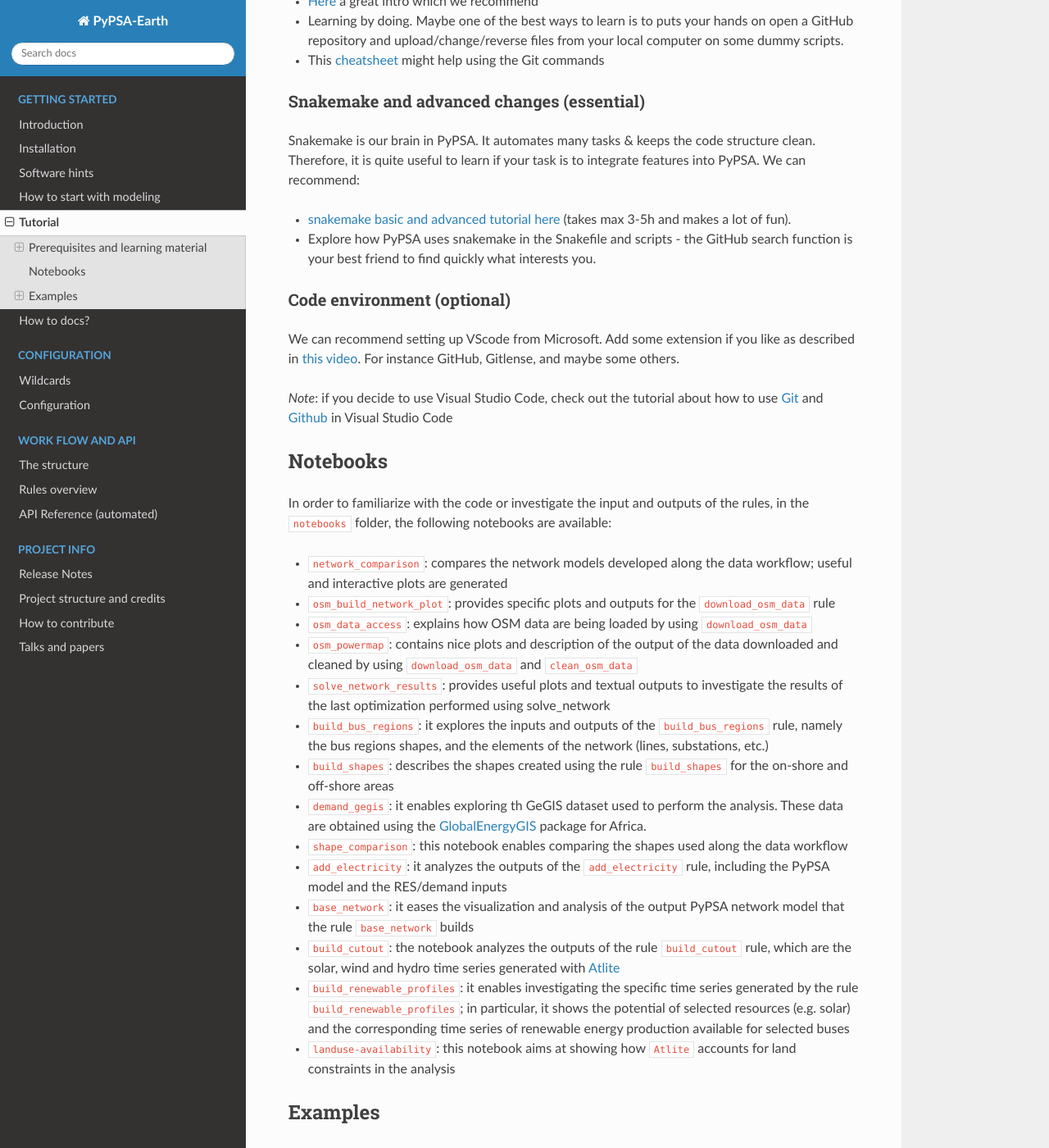
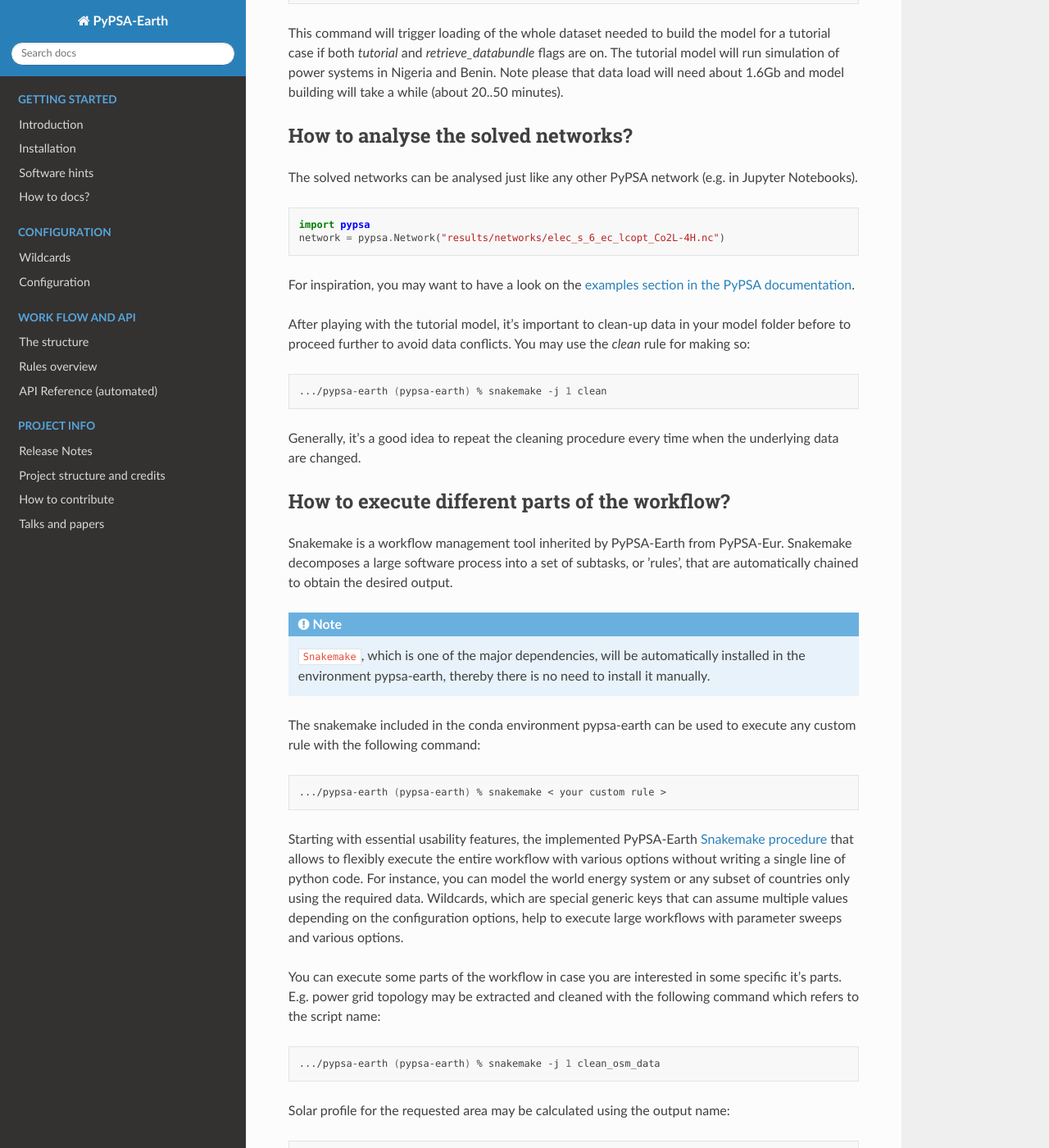
Before and after one commit to pypsa-meets-earth/pypsa-earth, a Sphinx documentation site: the page built from doc/tutorial.rst, in a window 1280 px wide and 1400 px high, scrolled down 1048 px. Shown: the whole window at 82% size. Built offline with Sphinx 7.4.7 and the Read the Docs theme 2.0.0, drawn with Linux system fonts in a browser that asks for light colours; pages that are not in the unit, such as notebooks, are missing from menus; the version number could not be read and is left out; some of the changed text lies outside the part shown.

Commit message:
Rename quick_start

```diff
--- a/doc/index.rst
+++ b/doc/index.rst
@@ -112,7 +112,6 @@
 * :doc:`introduction`
 * :doc:`installation`
 * :doc:`software_hints`
-* :doc:`quick_start`
 * :doc:`tutorial`
 
 .. toctree::
--- a/doc/quick_start.rst
+++ /dev/null
@@ -1,92 +0,0 @@
-..
-  SPDX-FileCopyrightText: 2021 The PyPSA meets Earth authors
-
-  SPDX-License-Identifier: CC-BY-4.0
-
-.. _quick_start:
-
-
-##########################################
-How to start with modeling
-##########################################
-
-The installation procedure installs PyPSA-Earth model with all the software dependencies needed to build and run it. To properly model any region of the Earth, PyPSA-Earth needs to download and fetch different datasets. This section explains how to perform this data management.
-
-Build the tutorial model
-------------------------------
-
-A tutorial data kit was developed to facilitate exploring the model. You can use it by using the tutorial configuration file `config.tutorial.yaml` (placed in the project folder `pypsa-earth`). To do that, you may want to do a reserve copy of your current configuration file and then overwrite it by a tutorial configuration:
-
-.. code:: bash
-
-    .../pypsa-earth (pypsa-earth) % cp config.tutorial.yaml config.yaml
-
-
-In the configuration file `config.yaml` there is a flag `retrieve_databundle` which triggers data loading and a `tutorial` flag which determines that the loaded data belong to the light tutorial kit:
-
-.. code:: yaml
-
-    tutorial: true
-    ...
-    retrieve_databundle: true
-
-It's recommended to set `retrieve_databundle: true` when building the model first time to download all the common data files needed. When the first run is completed and all the necessary data extracted, it may be a good idea to set `retrieve_databundle: false` to avoid data loss.
-
-How to run the model?
-------------------------------
-
-After configuration set-up, you just need run the modeling workflow with the following command:
-
-.. code:: bash
-
-    .../pypsa-earth (pypsa-earth) % snakemake -j 1 solve_all_networks
-
-.. TODO Explain settings of the tutorial case
-
-This command will trigger loading of the whole dataset needed to build the model for a tutorial case if both `tutorial` and `retrieve_databundle` flags are on. The tutorial model will run simulation of power systems in Nigeria and Benin. Note please that data load will need about 1.6Gb and model building will take a while (about 20..50 minutes).
-
-Before to actually run the workflow you may check how it will look by using `dryrun` Snakemake option:
-
-.. code:: bash
-
-    .../pypsa-earth (pypsa-earth) % snakemake -j 1 solve_all_networks --dryrun
-
-
-How to analyse the solved networks?
-------------------------------
-
-The solved networks can be analysed just like any other PyPSA network (e.g. in Jupyter Notebooks).
-
-.. code:: python
-
-    import pypsa
-    network = pypsa.Network("results/networks/elec_s_6_ec_lcopt_Co2L-4H.nc")
-
-For inspiration, you may want to have a look on the `examples section in the PyPSA documentation <https://pypsa.readthedocs.io/en/latest/examples-basic.html>`_.
-
-After playing with the tutorial model, it's important to clean-up data in your model folder before to proceed further to avoid data conflicts. You may use the `clean` rule for making so:
-
-.. code:: bash
-
-    .../pypsa-earth (pypsa-earth) % snakemake -j 1 clean
-
-Generally, it's a good idea to repeat the cleaning procedure every time when the underlying data are changed.
-
-Snakemake
-===========================
-
-Snakemake is a workflow management tool inherited by PyPSA-Earth from PyPSA-Eur. Snakemake decomposes a large software process into a set of subtasks, or ’rules’, that are automatically chained to obtain the desired output.
-
-.. note::
-  ``Snakemake``, which is one of the major dependencies, will be automatically installed in the environment pypsa-earth, thereby there is no need to install it manually.
-
-The snakemake included in the conda environment pypsa-earth can be used to execute any custom rule with the following command:
-
-.. code:: bash
-
-    .../pypsa-earth (pypsa-earth) % snakemake < your custom rule >
-
-Starting with essential usability features, the implemented PyPSA-Earth `Snakemake procedure <https://github.com/pypsa-meets-earth/pypsa-earth/blob/main/Snakefile>`_ that allows to flexibly execute the entire workflow with various options without writing a single line of python code. For instance, you can model the world energy system or any subset of countries only using the required data. Wildcards, which are special generic keys that can assume multiple values depending on the configuration options, help to execute large workflows with parameter sweeps and various options.
-
-
-.. TODO Add Snakemake tutorial links
--- a/doc/tutorial.rst
+++ b/doc/tutorial.rst
@@ -5,155 +5,100 @@
 
 .. _tutorial:
 
+
 ##########################################
 Tutorial
 ##########################################
 
-.. _prerequisites_learning_material:
+The installation procedure installs PyPSA-Earth model with all the software dependencies needed to build and run it. To properly model any region of the Earth, PyPSA-Earth needs to download and fetch different datasets. This section explains how to perform this data management.
 
-Prerequisites and learning material
-===================================
+How to build the tutorial model?
+-------------------------------------------------
 
-PyPSA meets Earth builds on top of several open-source packages, which are here recalled together with recommended sources to learn them from scratch.
-
-.. _data_science_basics:
-
-Data science basics (essential)
---------------------------------
-
-
-- Refresh your Python knowledge by watching `CSDojo's playlist <https://www.youtube.com/c/CSDojo/playlists>`_. His content is excellent as introduction. You will learn in effective short videos the python basics such as variables If/else statements, functions, lists, for loops, while loops, dictionaries, classes and objects, boolean, list comprehensions, sets - put your hands on and write some test scripts as the video suggests. (~3h)
-- Familiarize yourself with numpy and panda dataframes.  In the Python-based PyPSA tool, we do not work with Excel. Powerful panda dataframes are our friends. `Here <https://www.coursera.org/learn/python-data-analysis>`__ is an extensive 30h course that provides a great introduction if this is completely unfamiliar to you.
-- `Introduction to Unix-shell <https://swcarpentry.github.io/shell-novice/>`_ - "Use of the shell is fundamental to a wide range of advanced computing tasks, including high-performance computing and automated workflow. These lessons will introduce you to this powerful tool." (optional 4h, to become a pro)
-
-
-PyPSA Introduction (essential)
--------------------------------
-
-- Watch how PyPSA-Eur is designed https://www.youtube.com/watch?v=ty47YU1_eeQ (1h)
-- Watch and put your hands on to make PyPSA-Eur work on your computer https://www.youtube.com/watch?v=mAwhQnNRIvs (1-3h)
-- While watching these PyPSA videos always have a look into the excellent `PyPSA-Eur documentation <https://pypsa-eur.readthedocs.io/en/latest/index.html>`_
-- To see what data we can extract we work usually closely with the `basic PyPSA documentation <https://pypsa.readthedocs.io/en/latest/components.html>`_
-
-
-Git and GitHub (essential)
----------------------------
-
-For code collaboration we use GitHub. Which is a common source control tool that is a very popular collaborative code development tool. Here some notes if you are not already familiar with it:
-
-- Git and GitHub is not the same. Usually, you work with git on your computer (offline) to push changes to GitHub (online).
-- `Here <https://www.youtube.com/watch?v=8JJ101D3knE>`__ a great intro which we recommend
-- Learning by doing. Maybe one of the best ways to learn is to puts your hands on open a GitHub repository and upload/change/reverse files from your local computer on some dummy scripts.
-- This `cheatsheet <https://www.atlassian.com/git/tutorials/atlassian-git-cheatsheet>`_ might help using the Git commands
-
-
-Snakemake and advanced changes (essential)
--------------------------------------------
-
-Snakemake is our brain in PyPSA.
-It automates many tasks & keeps the code structure clean.
-Therefore, it is quite useful to learn if your task is to integrate features into PyPSA.
-We can recommend:
-
-- `snakemake basic and advanced tutorial here <https://snakemake.readthedocs.io/en/stable/tutorial/tutorial.html>`__ (takes max 3-5h and makes a lot of fun).
-- Explore how PyPSA uses snakemake in the Snakefile and scripts - the GitHub search function is your best friend to find quickly what interests you.
-
-
-Code environment (optional)
------------------------------
-
-We can recommend setting up VScode from Microsoft. Add some extension if you like as described in `this video <https://www.youtube.com/watch?v=0fROnrISdZU>`_. For instance GitHub, Gitlense, and maybe some others.
-
-*Note*: if you decide to use Visual Studio Code, check out the tutorial about how to use `Git <https://code.visualstudio.com/docs/editor/versioncontrol#_git-support>`_ and `Github <https://code.visualstudio.com/docs/editor/github>`_  in Visual Studio Code
-
-
-Notebooks
-===========
-
-In order to familiarize with the code or investigate the input and outputs of
-the rules, in the ``notebooks`` folder, the following notebooks are available:
-
-- ``network_comparison``: compares the network models developed along the data workflow; useful and interactive plots are generated
-- ``osm_build_network_plot``: provides specific plots and outputs for the ``download_osm_data`` rule
-- ``osm_data_access``: explains how OSM data are being loaded by using ``download_osm_data``
-- ``osm_powermap``: contains nice plots and description of the output of the data downloaded and cleaned by using ``download_osm_data`` and ``clean_osm_data``
-- ``solve_network_results``: provides useful plots and textual outputs to investigate the results of the last optimization performed using solve_network
-- ``build_bus_regions``: it explores the inputs and outputs of the ``build_bus_regions`` rule,
-  namely the bus regions shapes, and the elements of the network (lines, substations, etc.)
-- ``build_shapes``: describes the shapes created using the rule ``build_shapes`` for the on-shore and off-shore areas
-- ``demand_gegis``: it enables exploring th GeGIS dataset used to perform the analysis.
-  These data are obtained using the `GlobalEnergyGIS <https://github.com/niclasmattsson/GlobalEnergyGIS>`_ package for Africa.
-- ``shape_comparison``: this notebook enables comparing the shapes used along the data workflow
-- ``add_electricity``: it analyzes the outputs of the ``add_electricity`` rule, including the PyPSA model and the RES/demand inputs
-- ``base_network``: it eases the visualization and analysis of the output PyPSA network model that the rule ``base_network`` builds
-- ``build_cutout``: the notebook analyzes the outputs of the rule ``build_cutout`` rule, which are the solar, wind and hydro time series
-  generated with `Atlite <https://github.com/PyPSA/atlite/>`_
-- ``build_renewable_profiles``: it enables investigating the specific time series generated by the rule ``build_renewable_profiles``;
-  in particular, it shows the potential of selected resources (e.g. solar) and the corresponding time series of renewable energy production
-  available for selected buses
-- ``landuse-availability``: this notebook aims at showing how ``Atlite`` accounts for land constraints in the analysis
-
-
-Examples
-========
-
-Solve the optimal power flow
------------------------------------
-
-The following snakemake routine enables executing the optimal power flow problem
-for the current configuration using a 6-bus equivalent of the region.
+A tutorial data kit was developed to facilitate exploring the model. You can use it by using the tutorial configuration file `config.tutorial.yaml` (placed in the project folder `pypsa-earth`). To do that, you may want to do a reserve copy of your current configuration file and then overwrite it by a tutorial configuration:
 
 .. code:: bash
 
-    .../pypsa-earth % snakemake -j 1 results/networks/elec_s_6_ec_l.nc
-
-Change the country for the analysis
------------------------------------
-
-In order to run the code for a set of countries different than the default ones,
-the option ``countries`` in the configuration yaml files shall be modified.
-To do so, follow the following procedure:
-
-1. Make a copy of the ``config.default.yaml`` file and rename it as ``config.yaml``
-2. In ``config.yaml`` modify the option ``countries = ["AA", ..., "ZZ"]`` with the list
-   of countries that you desire; 2-digit country codes are requested or region names.
-
-   For example, to investigate Nigeria and South Africa, the following specification shall be applied in
-   the configuration file.
-
-   .. code:: bash
-
-      countries = ["NG", "ZA"]
-
-   The code also supports pre-set group of countries, such as africa. For example,
-   the African region can be simulated using:
-
-   .. code:: bash
-
-      countries = ["africa"]
-
-Manual test of specific scripts
--------------------------------
-
-The python scripts in the ``scripts`` folder are build so that they can be easily run and tested
-even without the snakemake procedure. This assumes you have all inputs of the rule
-available (see Snakefile). For instance, let us run the ``build_shapes.py``.
-Looking at the Snakefile or the `workflow <https://pypsa-earth.readthedocs.io/en/latest/introduction.html#workflow>`_
-we need to run the ``retrieve_databundle_light.py`` manually or by snakemake:
-
-   .. code:: bash
-
-      snakemake --cores 1 retrieve_databundle_light
-
-Afterwards, you can manually run build_shapes.py or debug it.
+    .../pypsa-earth (pypsa-earth) % cp config.tutorial.yaml config.yaml
 
 
-YouTube DevTutorials
----------------------
+In the configuration file `config.yaml` there is a flag `retrieve_databundle` which triggers data loading and a `tutorial` flag which determines that the loaded data belong to the light tutorial kit:
 
-If some of the above sounds quite unfamiliar, you might want to start with YouTube videos.
-We recorded the following which help you with VScode, git, reading errors and fixing bugs:
-- `How to set-up Visual Studio Code for Windows [PyPSA-Earth][DevTutorial]<https://www.youtube.com/watch?v=9cFOcDxDz7o&list=PLrn8FatUFb2qbNvAEPK9gU_SQ32ZhQBZG&index=1>`_
-- `Find a bug, create a fix, contribute a pull request [PyPSA-Earth] [DevTutorial]<https://www.youtube.com/watch?v=HBubZEpIeXk&list=PLrn8FatUFb2qbNvAEPK9gU_SQ32ZhQBZG&index=2>`_
-- `Land lock country bug - Understanding the bug [PyPSA-Earth][DevTutorial]<https://www.youtube.com/watch?v=zOQpV5bgPPk&list=PLrn8FatUFb2qbNvAEPK9gU_SQ32ZhQBZG&index=3>`_
-- `Land lock country bug - Fixing the bug [PyPSA-Earth][DevTutorial]<https://www.youtube.com/watch?v=6keiD6HvnmY&list=PLrn8FatUFb2qbNvAEPK9gU_SQ32ZhQBZG&index=4>`_
+.. code:: yaml
+
+    tutorial: true
+    ...
+    retrieve_databundle: true
+
+It's recommended to set `retrieve_databundle: true` when building the model first time to download all the common data files needed. When the first run is completed and all the necessary data extracted, it may be a good idea to set `retrieve_databundle: false` to avoid data loss.
+
+How to run the model?
+-------------------------------------------------
+
+After configuration set-up, the model is ready to be built and run. Before to actually run the workflow you may check how it will look by using `dryrun` Snakemake option:
+
+.. code:: bash
+
+    .../pypsa-earth (pypsa-earth) % snakemake -j 1 solve_all_networks --dryrun
+
+To run the whole modeling workflow you just need the following command:
+
+.. code:: bash
+
+    .../pypsa-earth (pypsa-earth) % snakemake -j 1 solve_all_networks
+
+.. TODO Explain settings of the tutorial case
+
+This command will trigger loading of the whole dataset needed to build the model for a tutorial case if both `tutorial` and `retrieve_databundle` flags are on. The tutorial model will run simulation of power systems in Nigeria and Benin. Note please that data load will need about 1.6Gb and model building will take a while (about 20..50 minutes).
+
+
+How to analyse the solved networks?
+-------------------------------------------------
+
+The solved networks can be analysed just like any other PyPSA network (e.g. in Jupyter Notebooks).
+
+.. code:: python
+
+    import pypsa
+    network = pypsa.Network("results/networks/elec_s_6_ec_lcopt_Co2L-4H.nc")
+
+For inspiration, you may want to have a look on the `examples section in the PyPSA documentation <https://pypsa.readthedocs.io/en/latest/examples-basic.html>`_.
+
+After playing with the tutorial model, it's important to clean-up data in your model folder before to proceed further to avoid data conflicts. You may use the `clean` rule for making so:
+
+.. code:: bash
+
+    .../pypsa-earth (pypsa-earth) % snakemake -j 1 clean
+
+Generally, it's a good idea to repeat the cleaning procedure every time when the underlying data are changed.
+
+How to execute different parts of the workflow?
+-------------------------------------------------
+
+Snakemake is a workflow management tool inherited by PyPSA-Earth from PyPSA-Eur. Snakemake decomposes a large software process into a set of subtasks, or ’rules’, that are automatically chained to obtain the desired output.
+
+.. note::
+  ``Snakemake``, which is one of the major dependencies, will be automatically installed in the environment pypsa-earth, thereby there is no need to install it manually.
+
+The snakemake included in the conda environment pypsa-earth can be used to execute any custom rule with the following command:
+
+.. code:: bash
+
+    .../pypsa-earth (pypsa-earth) % snakemake < your custom rule >
+
+Starting with essential usability features, the implemented PyPSA-Earth `Snakemake procedure <https://github.com/pypsa-meets-earth/pypsa-earth/blob/main/Snakefile>`_ that allows to flexibly execute the entire workflow with various options without writing a single line of python code. For instance, you can model the world energy system or any subset of countries only using the required data. Wildcards, which are special generic keys that can assume multiple values depending on the configuration options, help to execute large workflows with parameter sweeps and various options.
+
+You can execute some parts of the workflow in case you are interested in some specific it's parts. E.g. power grid topology may be extracted and cleaned with the following command which refers to the script name:
+
+.. code:: bash
+
+    .../pypsa-earth (pypsa-earth) % snakemake -j 1 clean_osm_data
+
+Solar profile for the requested area may be calculated using the output name:
+
+.. code:: bash
+
+    .../pypsa-earth (pypsa-earth) % snakemake -j 1 resources/renewable_profiles/profile_solar.nc
+
+
+.. TODO Add Snakemake tutorial links
```
Also changed, not shown: other parts of doc/index.rst (+0 -1 lines).
